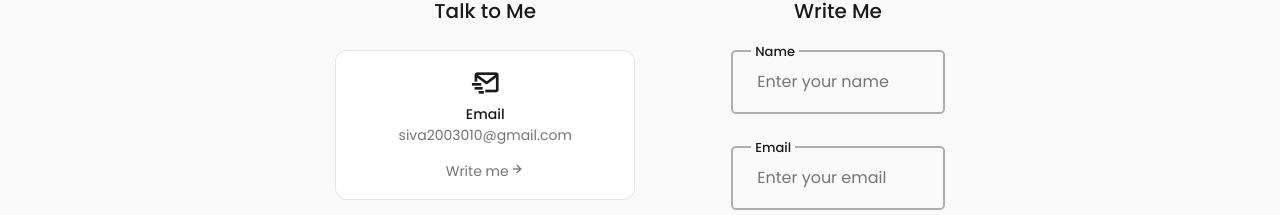
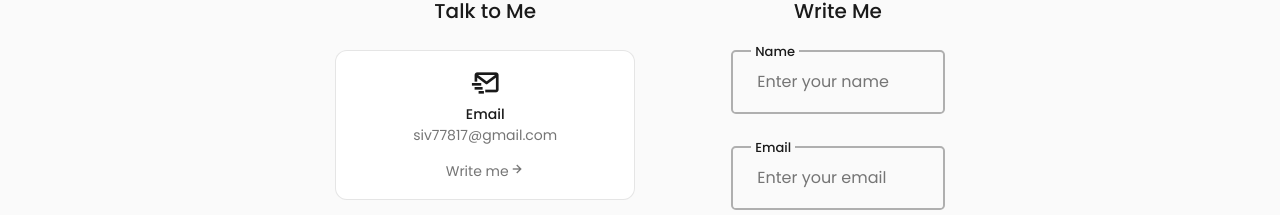
Before and after one commit to siva3010/siva, a React (Create React App) app: page / in a window 1280 px wide. Shown: the part 2977-3192 px from the top of the page. Built offline with nearby package versions, Linux system fonts and the light colour scheme; a web font is replaced by a local one.

Commit message:
Update Contact.jsx

```diff
--- a/src/components/contact/Contact.jsx
+++ b/src/components/contact/Contact.jsx
@@ -32,7 +32,7 @@
               <i className="bx bx-mail-send contact__card-icon"></i>
 
               <h3 className="contact__card-title">Email</h3>
-              <span className="contact__card-data">siva2003010@gmail.com</span>
+              <span className="contact__card-data">siv77817@gmail.com</span>
 
               <a
                 href="mailto:siva2003010@gmail.com"
```
